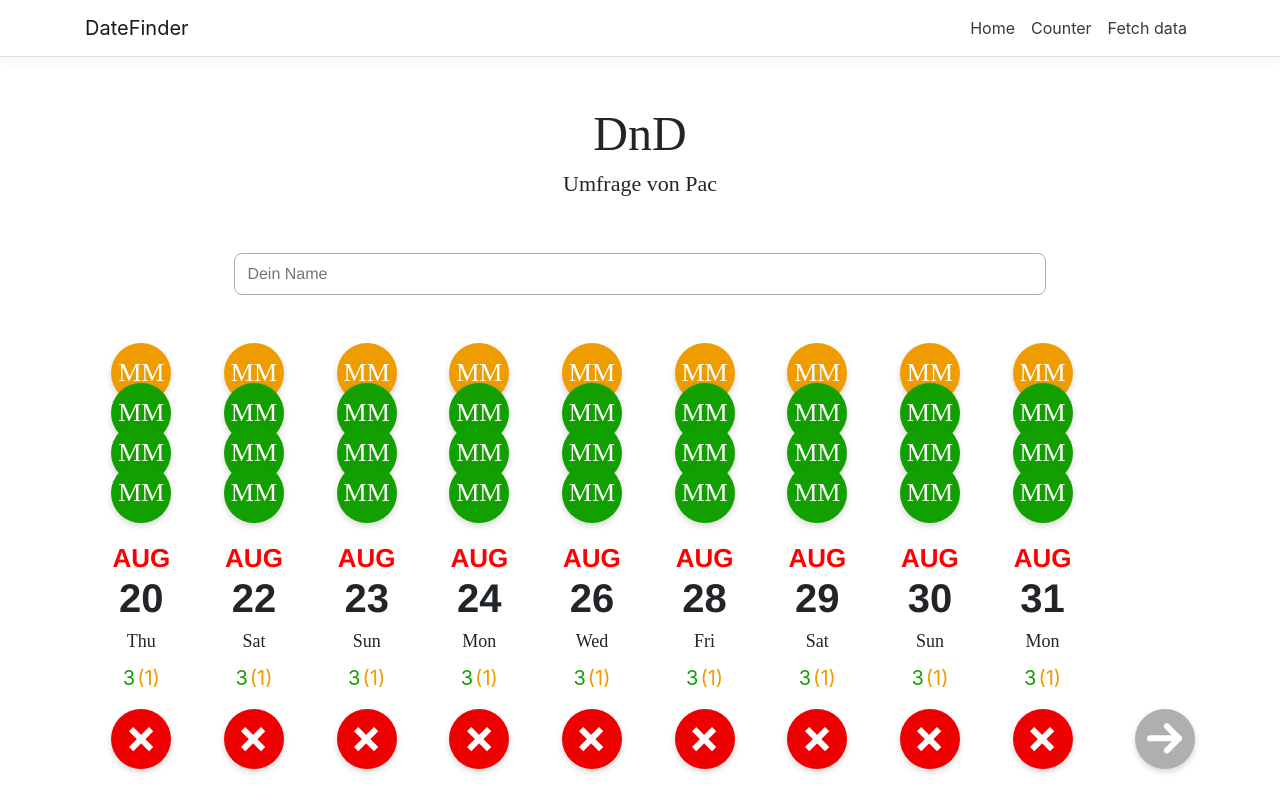
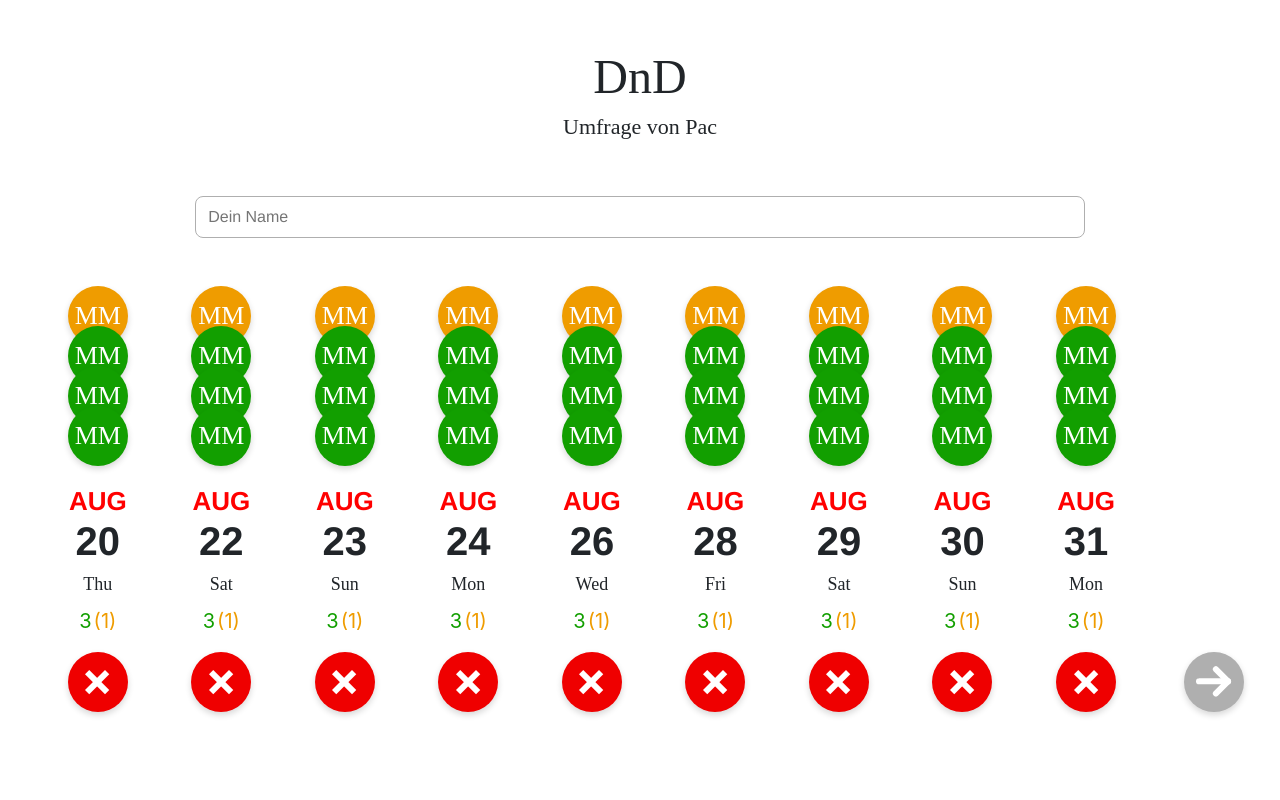
Before and after one commit to Paccos/When, a React (Create React App) app in the folder DateFinder/ClientApp/: page /counter in a window 1280 px wide. Built offline with nearby package versions, Linux system fonts and the light colour scheme.

Commit message:
Remove Bootstrap and apply custom rules

```diff
--- a/DateFinder/ClientApp/src/App.js
+++ b/DateFinder/ClientApp/src/App.js
@@ -127,7 +127,7 @@ const App = (props) => {
 	};
 
 	return (
-		<Layout>
+		<div className="main">
 			<div className="titleHeading">
 				<h1 className="title">DnD</h1>
 				<h3 className="subtitle">Umfrage von Pac</h3>
@@ -148,7 +148,7 @@ const App = (props) => {
 				/>
 				<SubmitButton />
 			</div>
-		</Layout>
+		</div>
 	);
 };
 
--- a/DateFinder/ClientApp/src/components/DateView.css
+++ b/DateFinder/ClientApp/src/components/DateView.css
@@ -99,7 +99,7 @@
 	display: flex;
 	flex-direction: column;
 	align-items: center;
-	width: 60px;
+	min-width: 80px;
 	margin: 0 auto;
 }
 
--- a/DateFinder/ClientApp/src/components/SubmitButton.css
+++ b/DateFinder/ClientApp/src/components/SubmitButton.css
@@ -1,5 +1,5 @@
 .submitButton {
-	width: 60px;
+	min-width: 60px;
 	height: 60px;
 	border-radius: 30px;
 	border-width: 0;
--- a/DateFinder/ClientApp/src/custom.css
+++ b/DateFinder/ClientApp/src/custom.css
@@ -5,6 +5,10 @@ a {
 
 code {
 	color: #e01a76;
+}
+
+.main {
+	margin: 36px;
 }
 
 .btn-primary {
```
